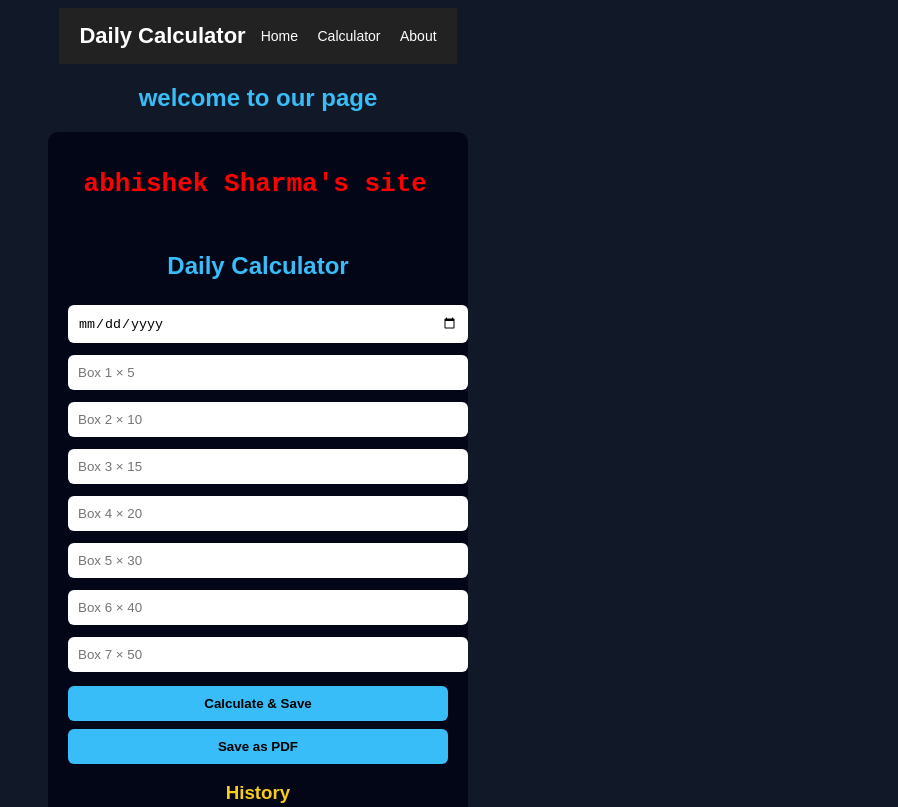
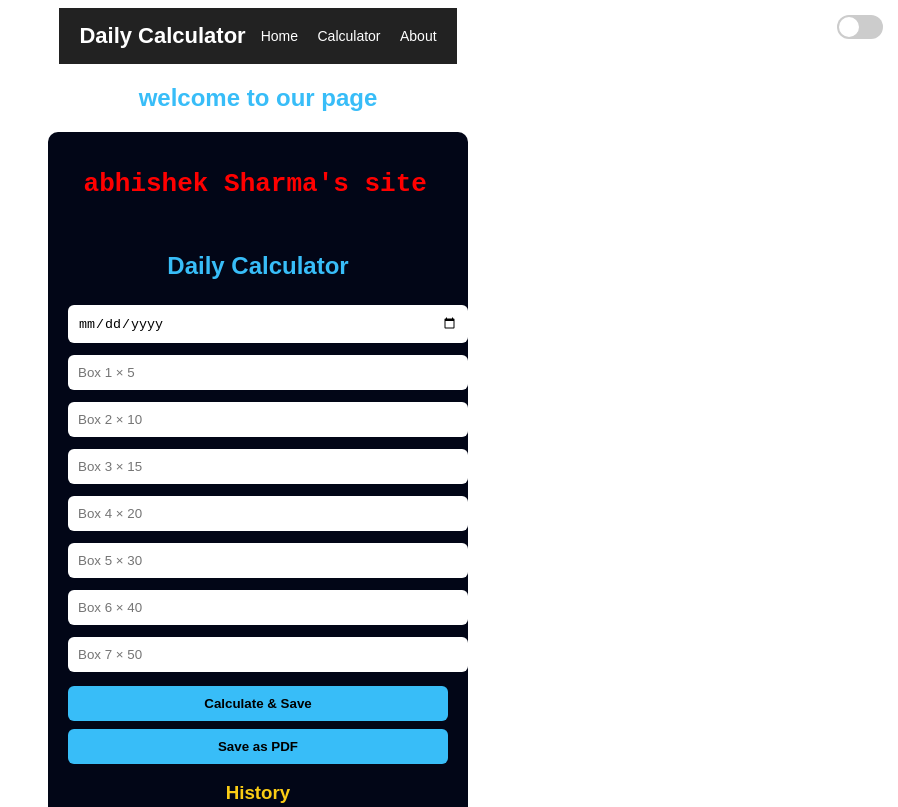
Before and after one commit to abhishek8107/daily-calculator, a plain HTML site: page index.html in a window 1280 px wide. Shown: the top 807 px of the page, without its empty margins (382-1280 px from the left). Drawn offline with nearby package versions, Linux system fonts and the light colour scheme.

Commit message:
add some style

```diff
--- a/index.html
+++ b/index.html
@@ -81,6 +81,10 @@
 </head>
 
 <body>
+    <div class="theme-toggle">
+  <input type="checkbox" id="themeSwitch">
+  <label for="themeSwitch"></label>
+</div>
 
 <header class="site-header">
 <h1>Daily Calculator</h1>
--- a/script.js
+++ b/script.js
@@ -18,4 +18,17 @@ window.addEventListener("scroll", () => {
     document.title = "About | Daily Calculator";
   }
 });
-console.log("JS connected");
+const switcher = document.getElementById("themeSwitch");
+
+// default theme
+document.body.classList.add("light");
+
+switcher.addEventListener("change", () => {
+  if (switcher.checked) {
+    document.body.classList.remove("light");
+    document.body.classList.add("dark");
+  } else {
+    document.body.classList.remove("dark");
+    document.body.classList.add("light");
+  }
+});
--- a/style.css
+++ b/style.css
@@ -51,3 +51,60 @@ body {
 html {
     scroll-behavior: smooth;
 }
+/* Toggle container */
+.theme-toggle {
+  position: fixed;
+  top: 15px;
+  right: 15px;
+  z-index: 1000;
+}
+
+/* Hide checkbox */
+.theme-toggle input {
+  display: none;
+}
+
+/* Switch body */
+.theme-toggle label {
+  width: 46px;
+  height: 24px;
+  background: #ccc;
+  display: block;
+  border-radius: 50px;
+  position: relative;
+  cursor: pointer;
+  transition: background 0.3s;
+}
+
+/* Slider knob */
+.theme-toggle label::after {
+  content: "";
+  width: 20px;
+  height: 20px;
+  background: #fff;
+  position: absolute;
+  top: 2px;
+  left: 2px;
+  border-radius: 50%;
+  transition: transform 0.3s;
+}
+
+/* ON state */
+.theme-toggle input:checked + label {
+  background: #4caf50;
+}
+
+.theme-toggle input:checked + label::after {
+  transform: translateX(22px);
+}
+
+/* THEMES */
+body.light {
+  background: #ffffff;
+  color: #000;
+}
+
+body.dark {
+  background: #111;
+  color: #fff;
+}
```
